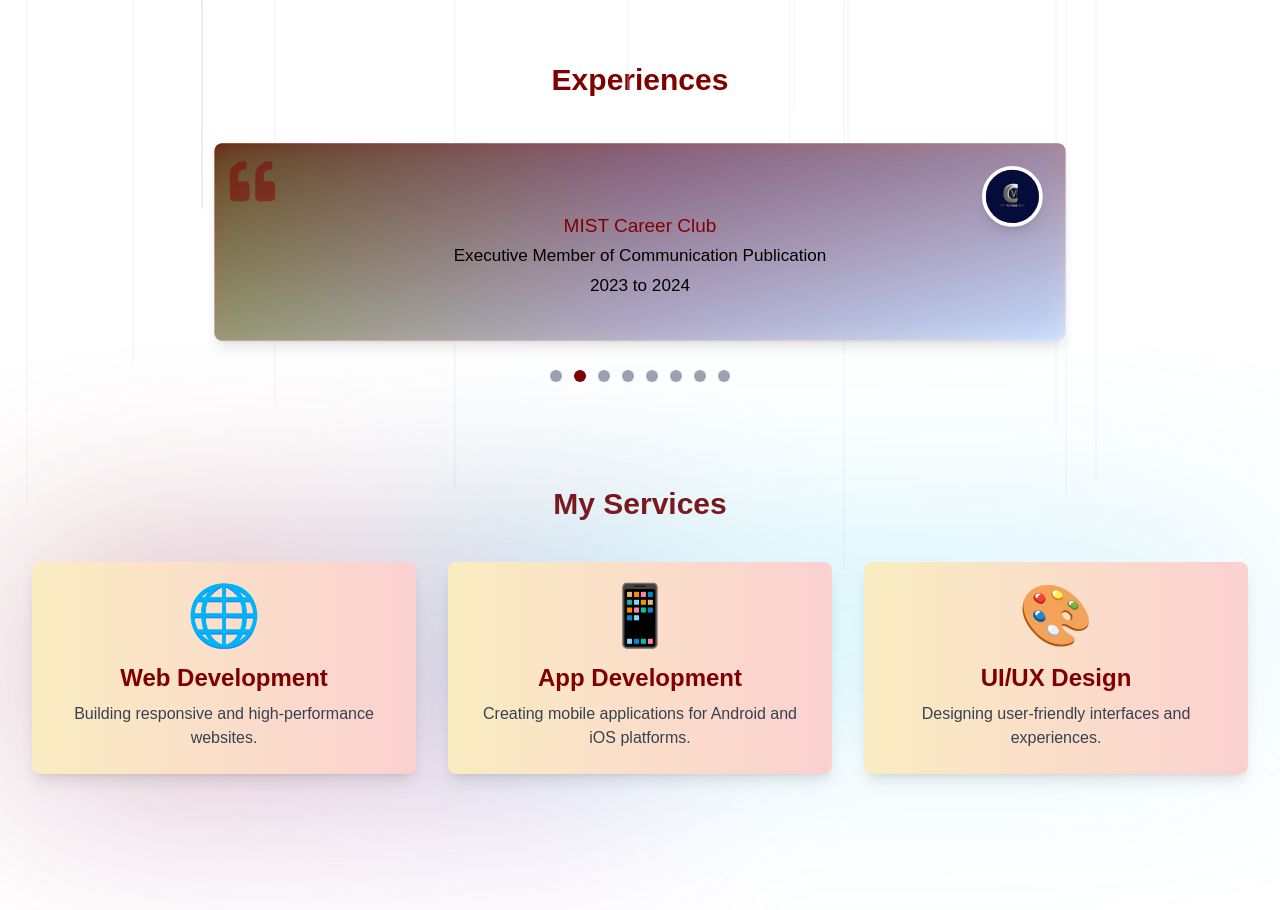
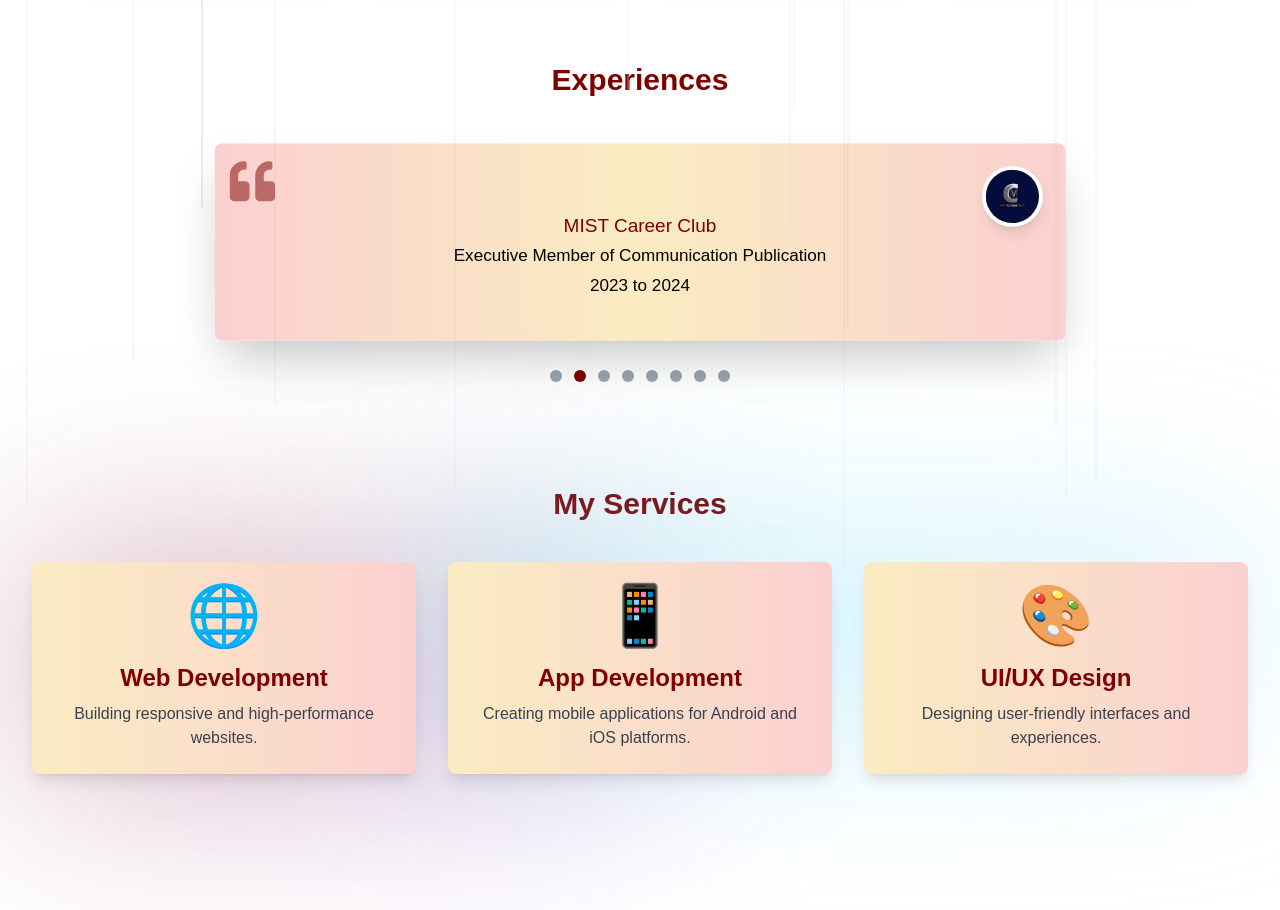
Before and after one commit to Humayra-Akter/Humayra, a React (Create React App) app: page / in a window 1280 px wide. Shown: the part 960-1870 px from the top of the page. Built offline with nearby package versions, Linux system fonts and the light colour scheme; a web font is replaced by a local one.

Commit message:
work exp

```diff
--- a/src/components/Home/WorkExperience.js
+++ b/src/components/Home/WorkExperience.js
@@ -75,11 +75,11 @@ const WorkExperience = () => {
         Experiences
       </h3>
       <div
-        className="relative h-52 max-w-4xl mx-auto p-8 bg-gradient-to-br from-primary to-secondary rounded-lg shadow-lg overflow-hidden transform transition duration-500 ease-in-out scale-95 hover:scale-100"
+        className="relative h-52 max-w-4xl mx-auto p-8 shadow-2xl rounded-lg  overflow-hidden transform transition duration-500 ease-in-out scale-95 hover:scale-100"
         style={{ animation: "fadeIn 1s ease-in-out" }}
       >
         {/* Background Glow Effect */}
-        <div className="absolute -inset-3 rounded-lg bg-gradient-to-r from-green-500 via-blue-500 to-blue-500 opacity-30 blur-lg"></div>
+        <div className="absolute top-0 left-0 w-full h-full bg-gradient-to-l from-red-500 via-yellow-500 to-red-500 rounded-lg opacity-25 pointer-events-none transform transition duration-500 hover:opacity-50"></div>
 
         {/* Quote Icon */}
         <FaQuoteLeft className="absolute top-4 left-4 text-5xl text-primary dark:text-secondary opacity-50" />
@@ -96,10 +96,10 @@ const WorkExperience = () => {
           <p className="mt-10 text-xl text-primary dark:text-secondary font-medium text-center transition-opacity duration-500 opacity-100">
             {slides[current].text}
           </p>
-          <p className="mt-1 text-lg font-medium text-center transition-opacity duration-500 opacity-100">
+          <p className="mt-1 text-lg font-medium text-center dark:text-white transition-opacity duration-500 opacity-100">
             {slides[current]?.text2}
           </p>{" "}
-          <p className="mt-1 text-lg font-medium text-center transition-opacity duration-500 opacity-100">
+          <p className="mt-1 text-lg font-medium text-center dark:text-white transition-opacity duration-500 opacity-100">
             {slides[current].year}
           </p>
         </div>
```
